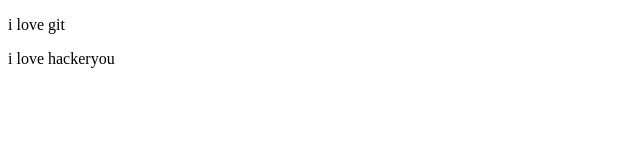
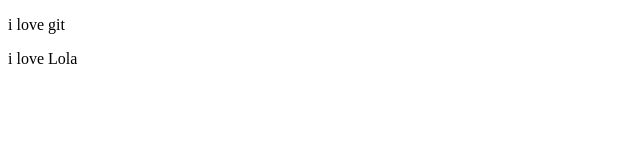
Before and after one commit to RomanMahar/HY-omarrahman-testing, a plain HTML site: page index.html in a window 1280 px wide. Shown: the full height of the page, 0-640 px from the left. Drawn offline with Linux system fonts and the light colour scheme.

Commit message:
now i say that I love Lola
but really, I don’t know her well enough to say ‘love’… but I do like
her a lot

```diff
--- a/index.html
+++ b/index.html
@@ -6,6 +6,6 @@
 </head>
 <body>
 	<p>i love git</p>
-	<p>i love hackeryou</p>
+	<p>i love Lola</p>
 </body>
 </html>
```
